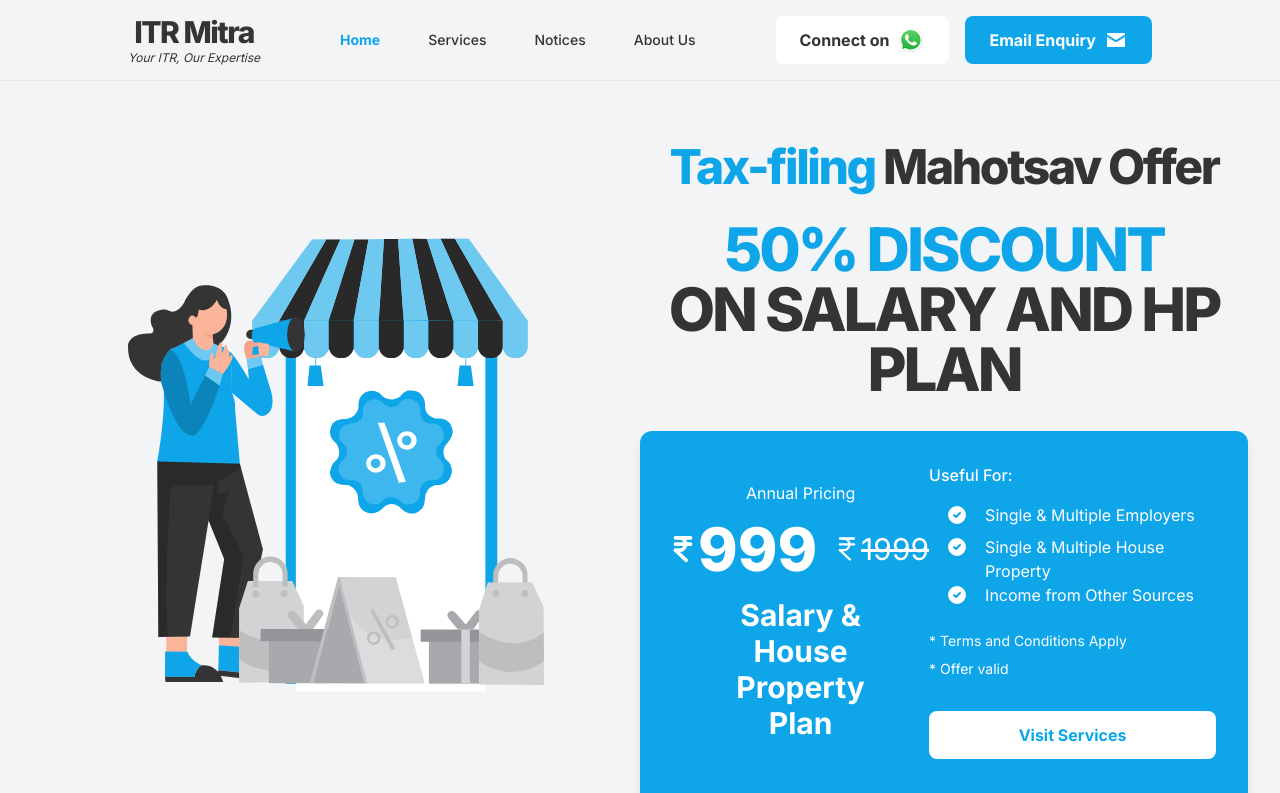
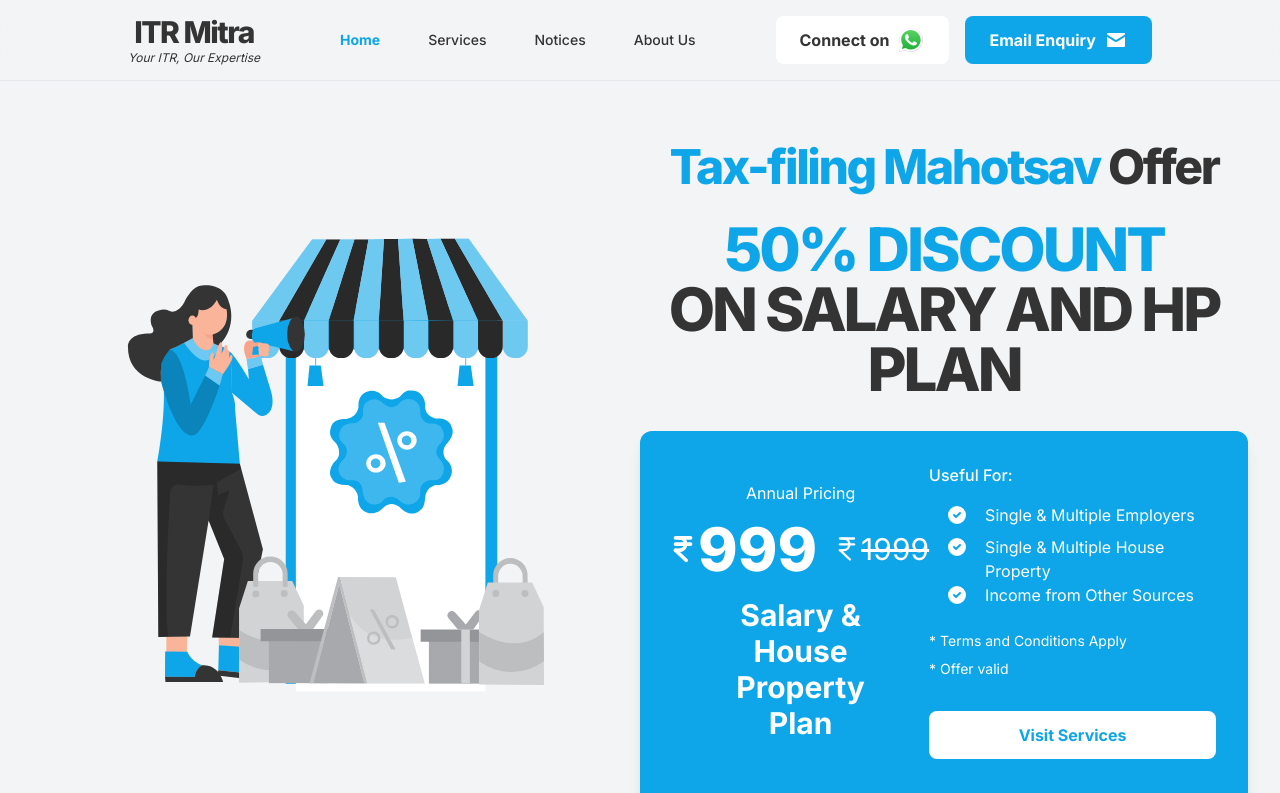
Before and after one commit to itrmitra/itrmitra, a Next.js app: page / in a window 1280 px wide. Shown: the top 793 px of the page. Built offline with nearby package versions, Linux system fonts and the light colour scheme.

Commit message:
Update offer-section.tsx

```diff
--- a/src/components/info-sections/offer-section.tsx
+++ b/src/components/info-sections/offer-section.tsx
@@ -16,7 +16,7 @@ export default function OfferSection() {
             </div>
             <div className="mb-8 flex flex-1 flex-col justify-center text-center md:mb-0">
                 <h1 className="mb-4 animate-bounce text-3xl font-extrabold leading-tight tracking-tighter md:text-4xl lg:text-5xl">
-                    <span className="text-brand">Tax-filing</span> Mahotsav Offer
+                    <span className="text-brand">Tax-filing Mahotsav</span> Offer
                 </h1>
                 <h1 className="mb-8 text-4xl font-extrabold leading-tight tracking-tighter md:text-5xl lg:text-6xl">
                     <span className="text-brand">50% DISCOUNT</span> <br />
```
